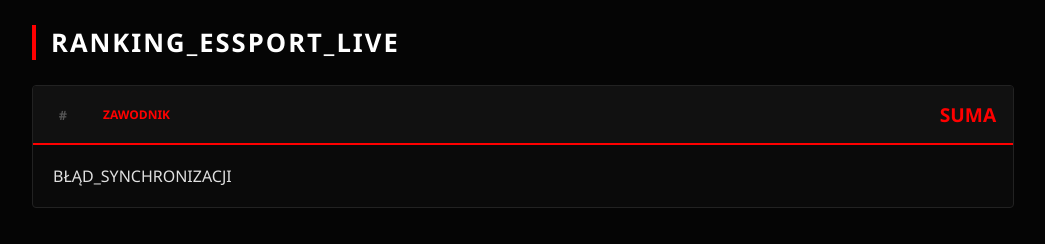
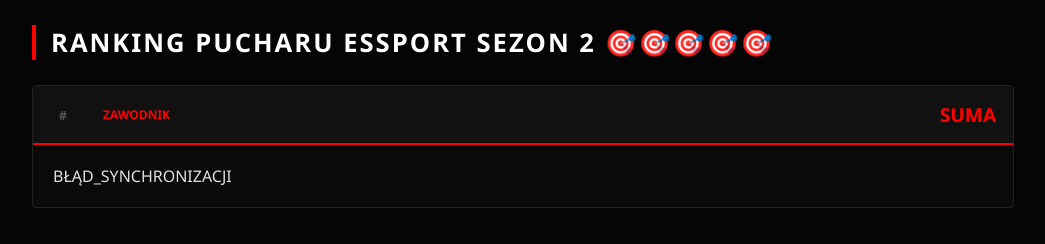
Before and after one commit to abrzozowicz/PucharEssport, a plain HTML site: page index.html in a window 1280 px wide. Shown: the whole page, without its empty margins (118-1163 px from the left). Drawn offline with Linux system fonts and the light colour scheme; no server answers.

Commit message:
Update index.html

```diff
--- a/index.html
+++ b/index.html
@@ -113,7 +113,7 @@
 <body>
 
 <div class="main-wrapper">
-    <h1>RANKING_ESSPORT_LIVE</h1>
+    <h1>RANKING PUCHARU ESSPORT SEZON 2 🎯🎯🎯🎯🎯</h1>
     <div class="ranking-table-container">
         <table id="dynamicTable">
             <thead>
```
